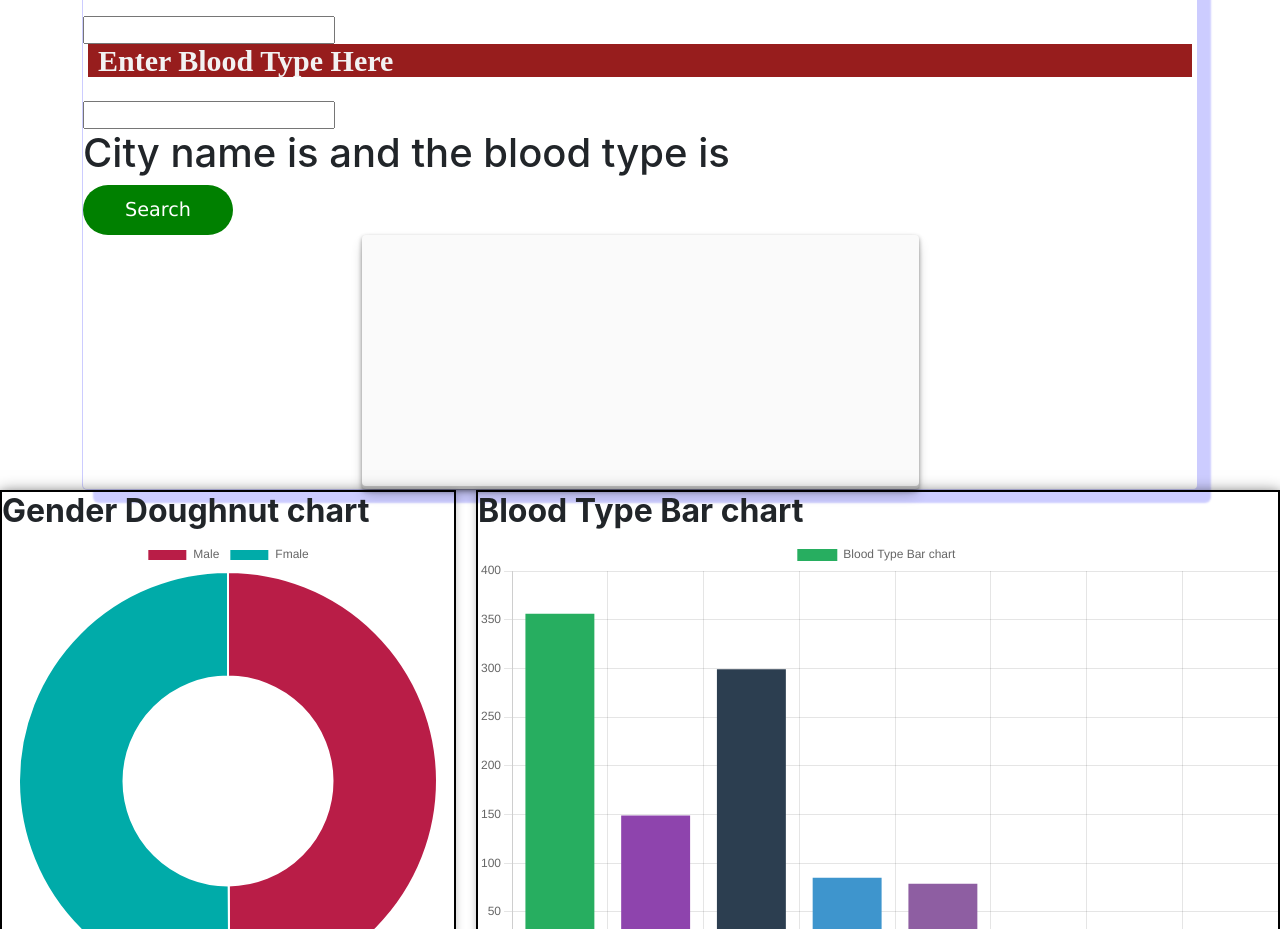
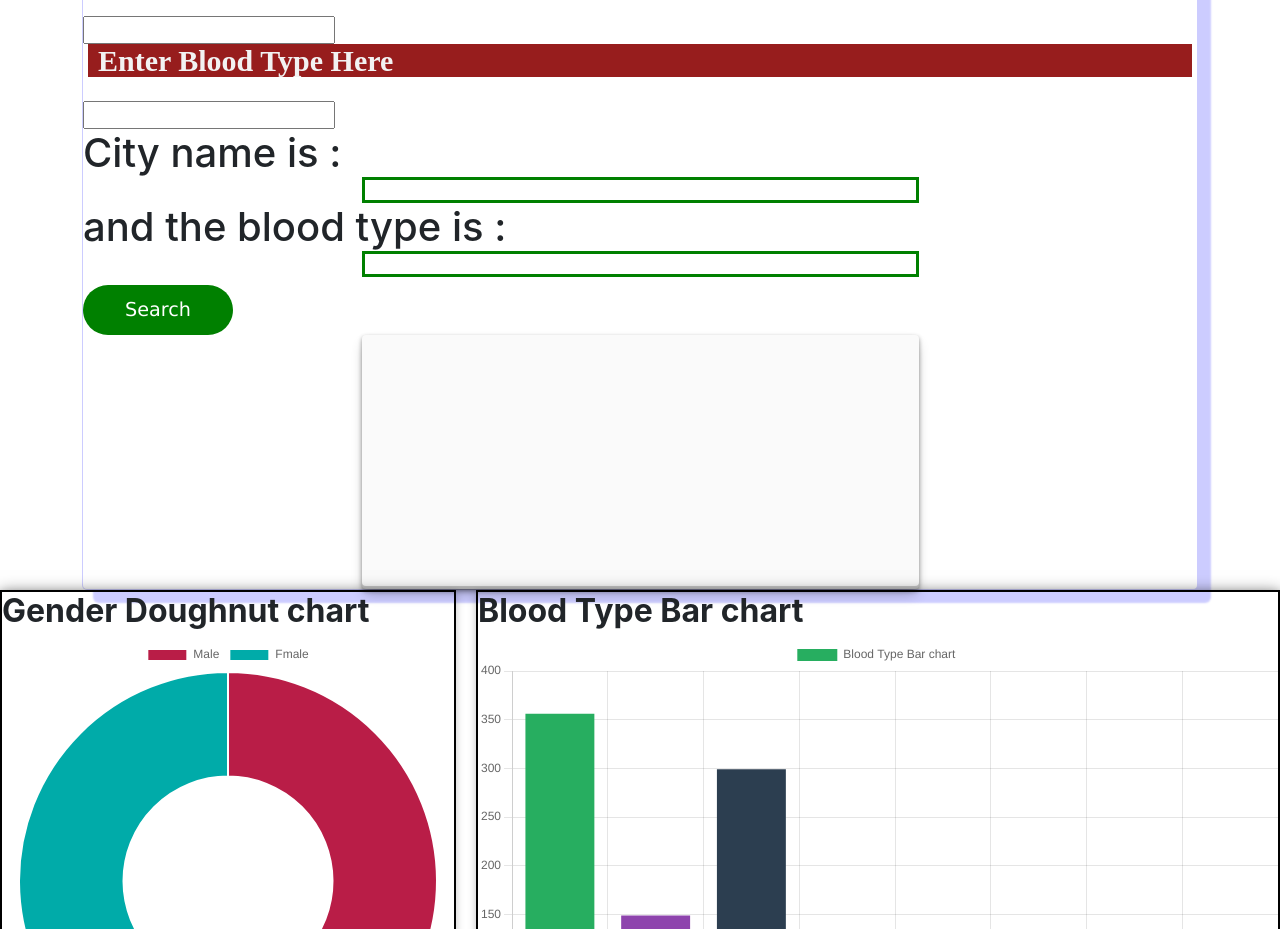
Before and after one commit to HarounTheGreat/Blood-Donation-React-Project, a React (Create React App) app in the folder bd/blooddonationn/: page / in a window 1280 px wide. Shown: the part 2480-3409 px from the top of the page. Built offline with nearby package versions, Linux system fonts and the light colour scheme.

Commit message:
React-Notes

```diff
--- a/bd/blooddonationn/src/Components/Recherche/recherche.css
+++ b/bd/blooddonationn/src/Components/Recherche/recherche.css
@@ -111,3 +111,12 @@ button:hover {
   padding-left: 10px;
   font-family: "Libre Baskerville", serif;
 }
+
+.result {
+  font-family: 'georgia';
+
+  margin: auto;
+  width: 50%;
+  border: 3px solid green;
+  padding: 10px;
+}
--- a/bd/blooddonationn/src/Components/Recherche/recherche.js
+++ b/bd/blooddonationn/src/Components/Recherche/recherche.js
@@ -31,7 +31,6 @@ export default function Recherche(props) {
     }
     let n = 0;
     let aux = [];
-    let inputValue = rcity;
     const getcity = (city_stat_country) => {
       let c = "";
       for (let j = 0; j < 50; j++) {
@@ -71,7 +70,10 @@ export default function Recherche(props) {
       <input type="text" id="blood" name="blood" onChange={handleChange} />
 
       <h1>
-        City name is {rcity} and the blood type is {rblood}
+        City name is :
+        <div className="result">{rcity}</div>
+        and the blood type is :
+        <div className="result"> {rblood} </div>
       </h1>
 
       <button class="btn" onClick={handleClick}>
```
Also changed, not shown: 2 other files (tests, documents, lock files or other folders).
